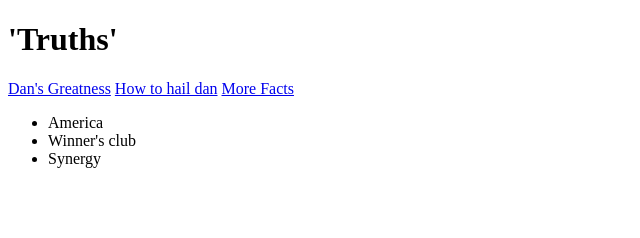
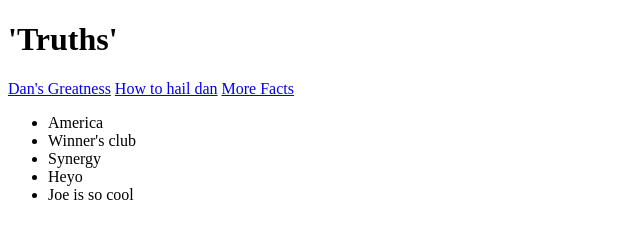
Before and after one commit to dan-for-president/propaganda-version-one, a plain HTML site: page index.html in a window 1280 px wide. Shown: the whole page, without its empty margins (0-640 px from the left). Drawn offline with Linux system fonts and the light colour scheme.

Commit message:
added two new li's

```diff
--- a/index.html
+++ b/index.html
@@ -17,6 +17,8 @@
       <li>America</li>
       <li>Winner's club</li>
       <li>Synergy</li>
+      <li>Heyo</li>
+      <li>Joe is so cool</li>
     </ul>
   </footer>
 </body>
```
